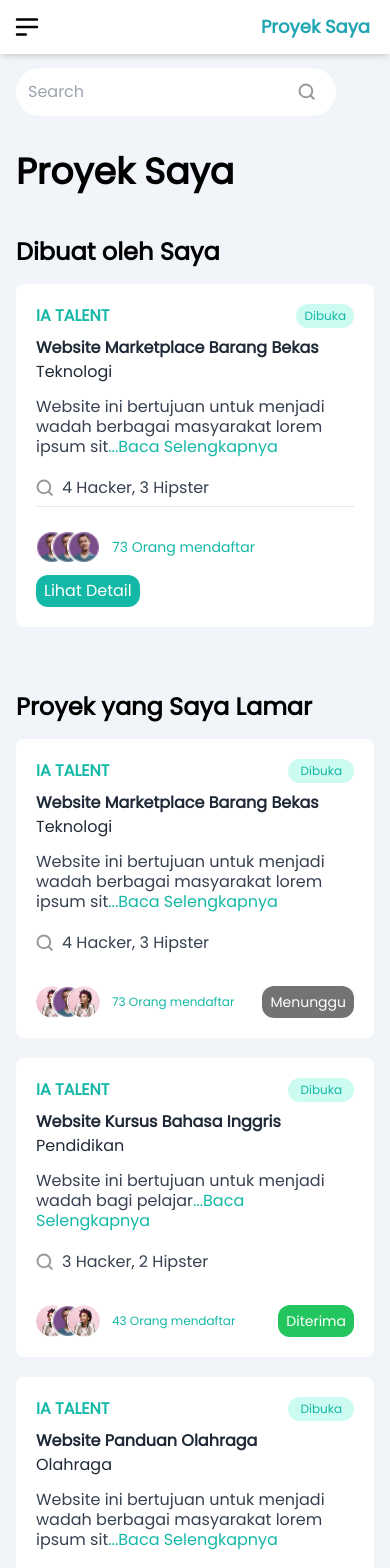
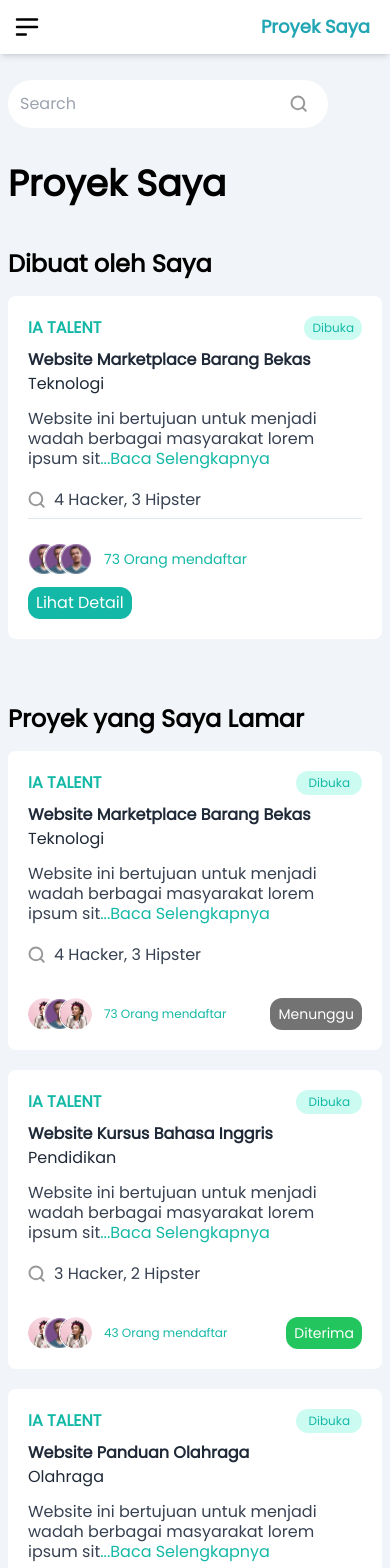
Before and after one commit to mujahidinnn/Slicing, a React (Vite) app: page /dashboard/myproject in a window 390 px wide. Shown: the top 1568 px of the page. Built offline with nearby package versions, Linux system fonts and the light colour scheme.

Commit message:
update responsive

```diff
--- a/src/components/Explore/DashboardExplore.jsx
+++ b/src/components/Explore/DashboardExplore.jsx
@@ -17,7 +17,7 @@ function DashboardExplore() {
 	})
 
 	return (
-		<div className='flex flex-col pt-20 pl-[2%] w-full h-full bg-slate-100'>
+		<div className='flex flex-col pt-20 px-10 w-full h-full bg-slate-100'>
 			<ProjectSearch
 				handleChange={changeSearchParams}
 				search={search}
--- a/src/components/Explore/EmailModal.jsx
+++ b/src/components/Explore/EmailModal.jsx
@@ -6,7 +6,7 @@ const EmailModal = () => {
 	const { setEmailModal } = useStateContext()
 	return (
 		<>
-			<div className='justify-center items-center flex overflow-x-hidden overflow-y-auto fixed inset-0 z-50 outline-none focus:outline-none'>
+			<div className='justify-center items-center flex overflow-x-hidden overflow-y-auto fixed inset-0 z-[99999] outline-none focus:outline-none'>
 				<div className='relative w-auto my-6 mx-auto max-w-6xl'>
 					<div
 						className='bg-[#FCFBFF] rounded-xl p-10 w-full z-50 flex items-center'
@@ -36,7 +36,7 @@ const EmailModal = () => {
 					</div>
 				</div>
 			</div>
-			<div className='opacity-25 fixed inset-0 z-40 bg-black'></div>
+			<div className='opacity-25 fixed inset-0 z-[9999] bg-black/50'></div>
 		</>
 	)
 }
--- a/src/components/Explore/ProjectModal.jsx
+++ b/src/components/Explore/ProjectModal.jsx
@@ -9,7 +9,7 @@ const ProjectModal = ({ title, program, category, desc, hacker, hipster }) => {
 	const { setProjectModal, showEmailModal } = useStateContext()
 	return (
 		<>
-			<div className='animate-zoom-out bg-[rgba(0,0,0,0.25)] justify-center items-center flex overflow-x-hidden overflow-y-auto fixed inset-0 z-50 outline-none focus:outline-none'>
+			<div className='animate-zoom-out bg-[rgba(0,0,0,0.15)] justify-center items-center flex overflow-x-hidden overflow-y-auto fixed inset-0 z-[99999] outline-none focus:outline-none'>
 				<div className='relative w-auto my-6 mx-auto max-w-6xl'>
 					<div
 						className='bg-[#FCFBFF] rounded-xl p-10 w-full z-50 '
--- a/src/components/LandingComp/Role.jsx
+++ b/src/components/LandingComp/Role.jsx
@@ -84,10 +84,10 @@ function Role() {
                 {data.role}
               </h1>
 
-              <h3 className="2xl:mt-1 3xl:mt-2.5 4xl:mt-5 5xl:mt-12 6xl:mt-16 font-[600] text-sm sm:text-xl lg:text-sm xl:text-base 2xl:text-[1.3em] 3xl:text-[1.55em] 4xl:text-[2.05em] 5xl:text-[3.1em] 6xl:text-[4.1em] text-center">
+              <h3 className="2xl:mt-1 3xl:mt-2.5 4xl:mt-5 5xl:mt-12 6xl:mt-16 text-sm sm:text-xl lg:text-sm xl:text-base 2xl:text-[1.3em] 3xl:text-[1.55em] 4xl:text-[2.05em] 5xl:text-[3.1em] 6xl:text-[4.1em] text-center">
                 {data.as}
               </h3>
-              <p className="mt-3 lg:mt-1 xl:mt-2 2xl:mt-4 4xl:mt-6 5xl:mt-10 6xl:mt-16 text-sm sm:text-xl lg:text-sm xl:text-base 2xl:text-[1.3em] 3xl:text-[1.55em] 4xl:text-[2.05em] 5xl:text-[3.1em] 6xl:text-[4.1em] 3xl:leading-9 4xl:leading-[145%] ">
+              <p className="text-gray-700 mt-3 lg:mt-1 xl:mt-2 2xl:mt-4 4xl:mt-6 5xl:mt-10 6xl:mt-16 text-sm sm:text-xl lg:text-sm xl:text-base 2xl:text-[1.3em] 3xl:text-[1.55em] 4xl:text-[2.05em] 5xl:text-[3.1em] 6xl:text-[4.1em] 3xl:leading-9 4xl:leading-[145%] ">
                 {data.desc}
               </p>
             </div>
--- a/src/components/MyProject/CardProjectApplied.jsx
+++ b/src/components/MyProject/CardProjectApplied.jsx
@@ -19,7 +19,7 @@ const CardsProjectApplied = () => {
       program: "IA TALENT",
       nameproject: "Website Kursus Bahasa Inggris",
       category: "Pendidikan",
-      desc: "Website ini bertujuan untuk menjadi wadah bagi pelajar",
+      desc: "Website ini bertujuan untuk menjadi wadah berbagai masyarakat lorem ipsum sit",
       need: "3 Hacker, 2 Hipster",
       avatarApplyer: [avatar, avatar2],
       applyer: "43",
@@ -41,7 +41,7 @@ const CardsProjectApplied = () => {
       program: "IA TALENT",
       nameproject: "Website Arisan",
       category: "Trading",
-      desc: "Website ini bertujuan untuk menjadi wadah berbagai masyarakat lorem ipsum sit",
+      desc: "Websiteyarakat lorem ipsum sit",
       need: "5 Hacker, 4 Hipster, 2 Hustler",
       avatarApplyer: [avatar, avatar2],
       applyer: "33",
@@ -53,8 +53,8 @@ const CardsProjectApplied = () => {
     <>
       {Card.map((data, index) => {
         return (
-          <div key={index}>
-            <div className="flex flex-col max-w-xl bg-white p-5 rounded-lg">
+          <div key={index} className="w-full">
+            <div className="flex flex-col bg-white p-5 rounded-lg w-full lg:h-[300px]">
               <div className="flex justify-between mb-2">
                 <h4 className="font-semibold text-md text-teal-500">
                   {data.program}
--- a/src/components/MyProject/index.jsx
+++ b/src/components/MyProject/index.jsx
@@ -5,8 +5,8 @@ import CardProjectIMade from './CardProjectIMade'
 const MyProject = () => {
 	return (
 		<div className='bg-slate-100 '>
-			<div className='bg-slate-100 min-h-screen px-4 lg:px-2 pt-12'>
-				<div className='mt-5 flex justify-between items-center bg-white max-w-xs md:max-w-sm p-3 gap-4 rounded-full mb-5'>
+			<div className='bg-slate-100 min-h-screen px-2 lg:px-10 pt-12'>
+				<div className='mt-8 flex justify-between items-center bg-white max-w-xs md:max-w-sm p-3 gap-4 rounded-full mb-5'>
 					<input
 						type='text'
 						placeholder='Search'
@@ -37,7 +37,7 @@ const MyProject = () => {
 						Proyek yang Saya Lamar
 					</h3>
 					{/* Card project yang saya lamar */}
-					<div className='grid grid-cols-1 md:grid-cols-2 xl:grid-cols-3 gap-5 items-center place-content-center justify-items-center'>
+					<div className='grid grid-cols-1 md:grid-cols-2 gap-5 items-center place-content-center justify-items-center'>
 						<CardsProjectApplied />
 					</div>
 				</>
--- a/src/components/Notification/Notification.jsx
+++ b/src/components/Notification/Notification.jsx
@@ -4,7 +4,7 @@ import { dataNotifikasi } from './dataNotification'
 const Notification = () => {
 	return (
 		<div className='bg-slate-100 z-50 flex h-screen w-full overflow-x-hidden'>
-			<div className='flex flex-col items-center w-screen px-4'>
+			<div className='flex flex-col items-center w-screen px-9'>
 				<div className='pt-20 text-2xl font-bold w-full px-4'>
 					<h1 className='text-4xl'>Notifikasi</h1>
 				</div>
--- a/src/components/Sidebar/PopupLogout.jsx
+++ b/src/components/Sidebar/PopupLogout.jsx
@@ -11,7 +11,7 @@ const Popup = ({ setModalOn, onClose }) => {
   return (
     <div className="animate-zoom-out bg-[rgba(0,0,0,0.5)] fixed inset-0 z-[99999]">
       <div className="flex h-screen justify-center items-center">
-        <div className="flex-col justify-center bg-white py-4 px-8 rounded-2xl relative h-[26%] w-max">
+        <div className="flex-col justify-center bg-white py-4 px-8 rounded-2xl relative h-[20%] lg:h-[25%] w-max">
           <button
             className="absolute outline-right-5 right-5 top-1 text-4xl text-gray-500"
             onClick={handleCancelClick}
```
